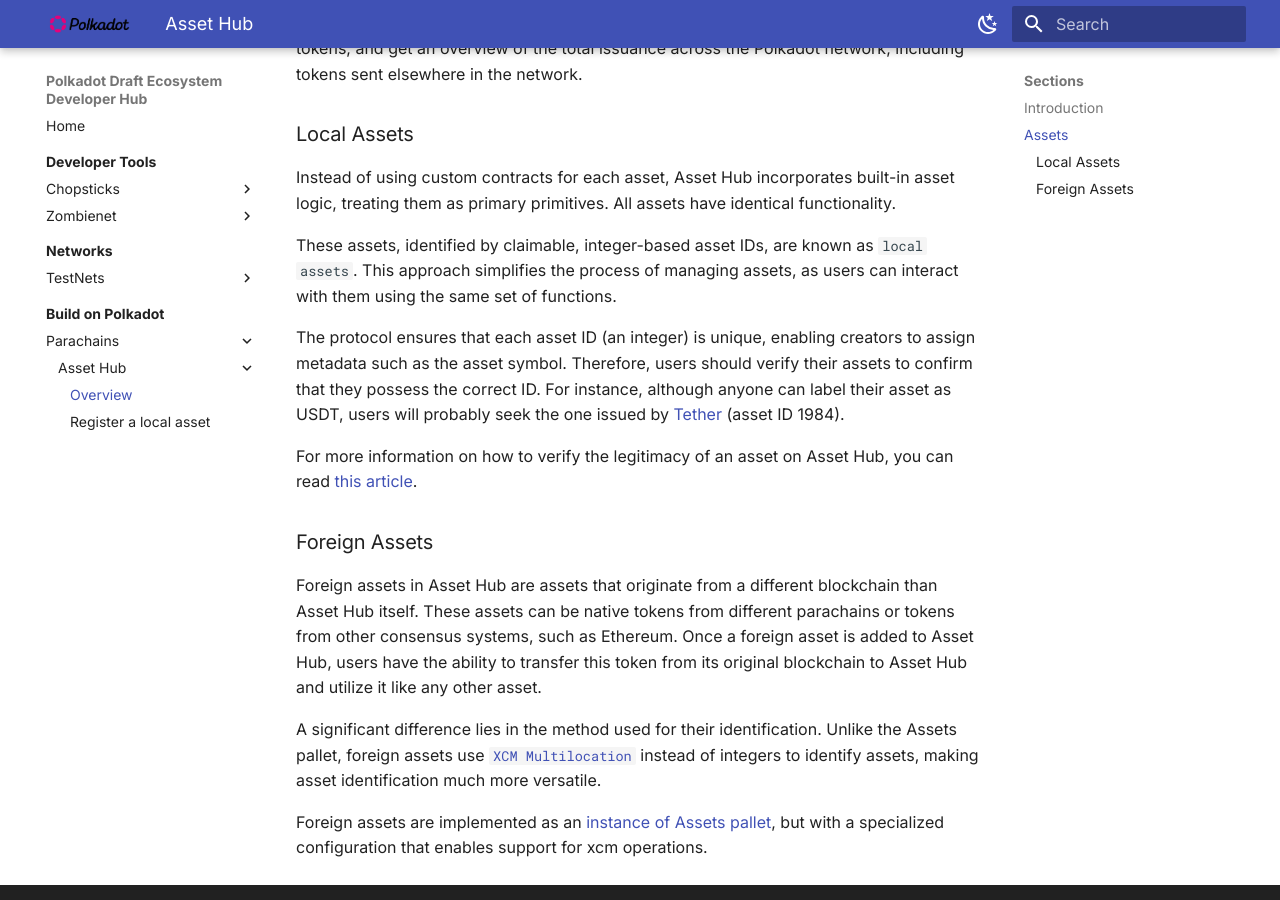
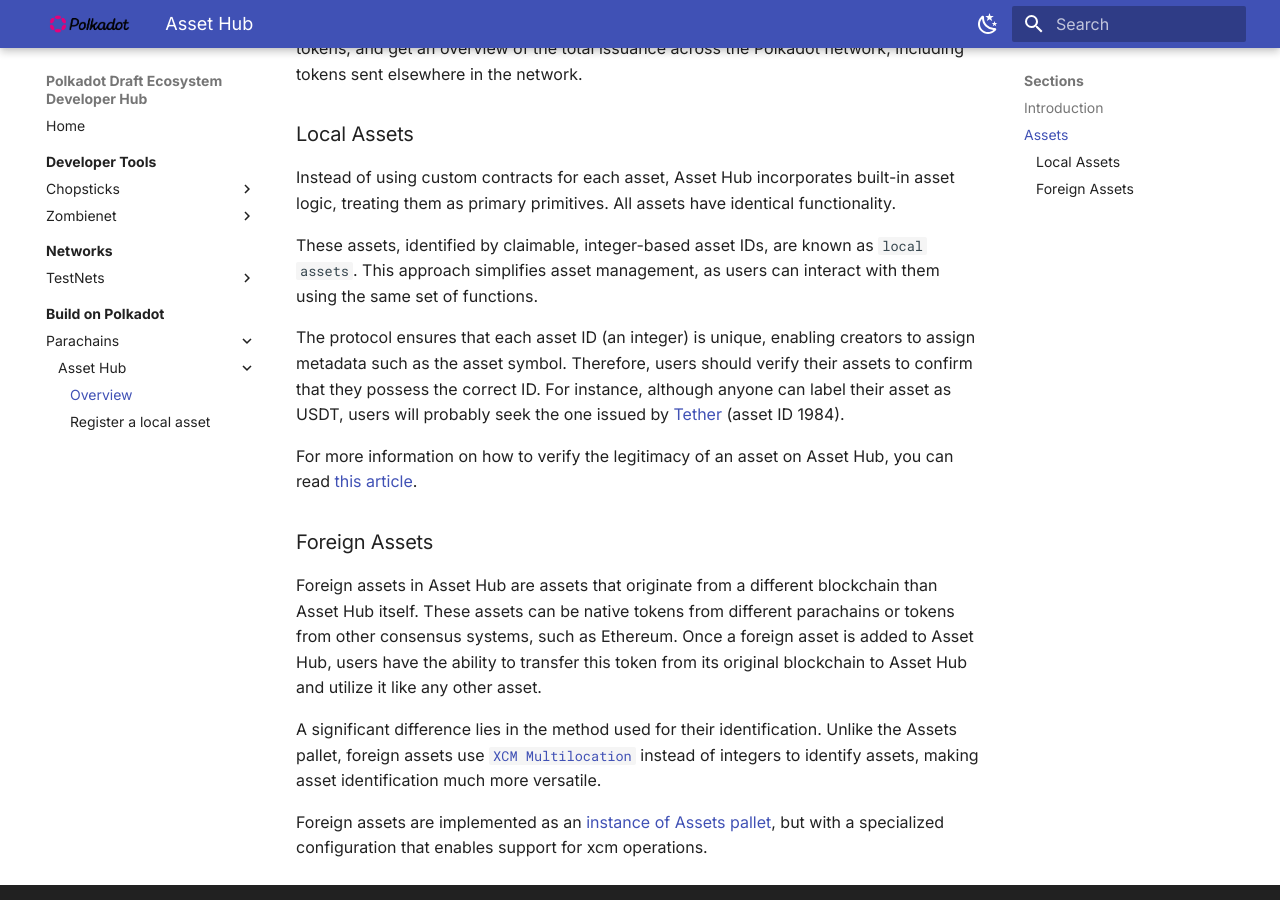
Before and after one commit to papermoonio/polkadot-ecosystem-docs-draft, an MkDocs documentation site: the page built from docs/build-on-polkadot/parachains/asset-hub/overview.md, in a window 1280 px wide and 900 px high, scrolled down 866 px. Built offline with MkDocs 1.6.1 and Material for MkDocs 9.7.7, drawn with Linux system fonts in a browser that asks for light colours.

Commit message:
Update docs/build-on-polkadot/parachains/asset-hub/overview.md
Co-authored-by: Dawn Kelly <83190195+dawnkelly09@users.noreply.github.com>

```diff
--- a/docs/build-on-polkadot/parachains/asset-hub/overview.md
+++ b/docs/build-on-polkadot/parachains/asset-hub/overview.md
@@ -32,7 +32,7 @@
 
 Instead of using custom contracts for each asset, Asset Hub incorporates built-in asset logic, treating them as primary primitives. All assets have identical functionality.
 
-These assets, identified by claimable, integer-based asset IDs, are known as `local assets`. This approach simplifies the process of managing assets, as users can interact with them using the same set of functions.
+These assets, identified by claimable, integer-based asset IDs, are known as `local assets`. This approach simplifies asset management, as users can interact with them using the same set of functions.
 
 The protocol ensures that each asset ID (an integer) is unique, enabling creators to assign metadata such as the asset symbol. Therefore, users should verify their assets to confirm that they possess the correct ID. For instance, although anyone can label their asset as USDT, users will probably seek the one issued by [Tether](https://tether.to/en/){target=_blank} (asset ID 1984).
 
```
